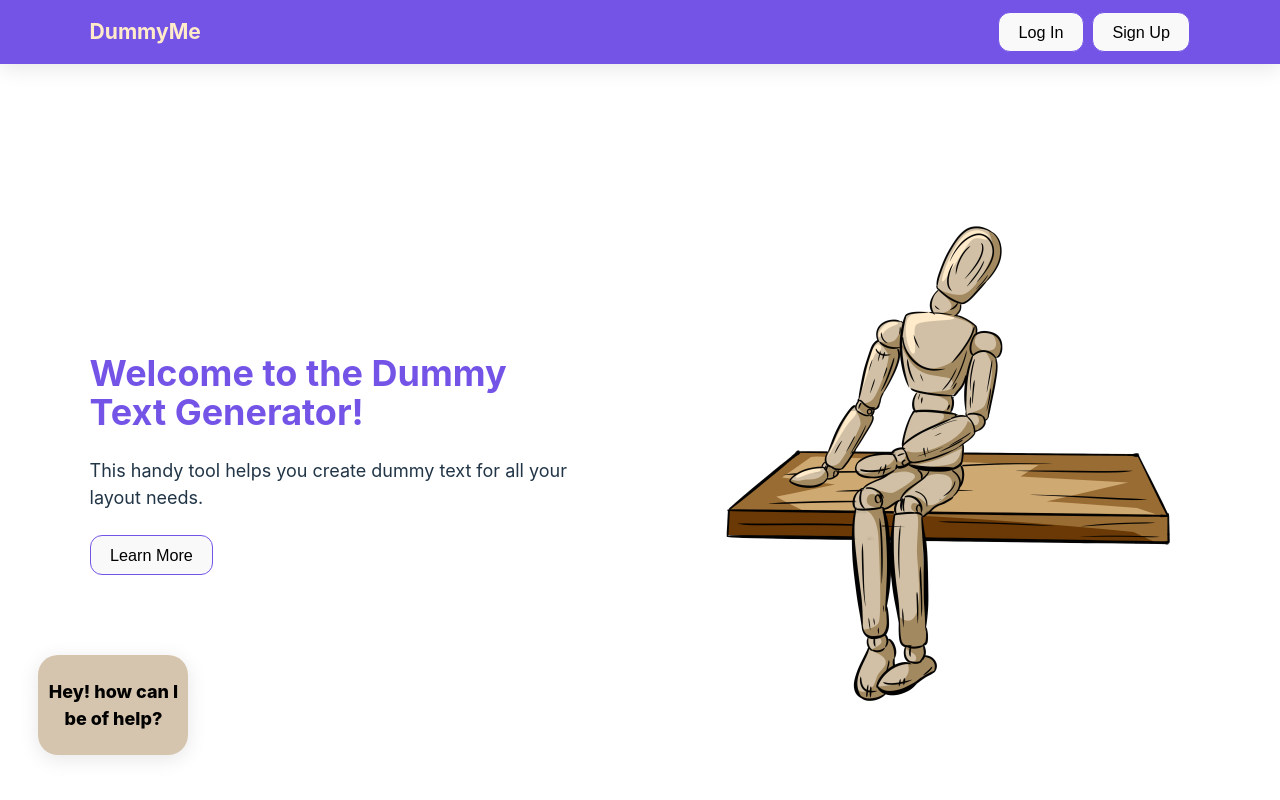
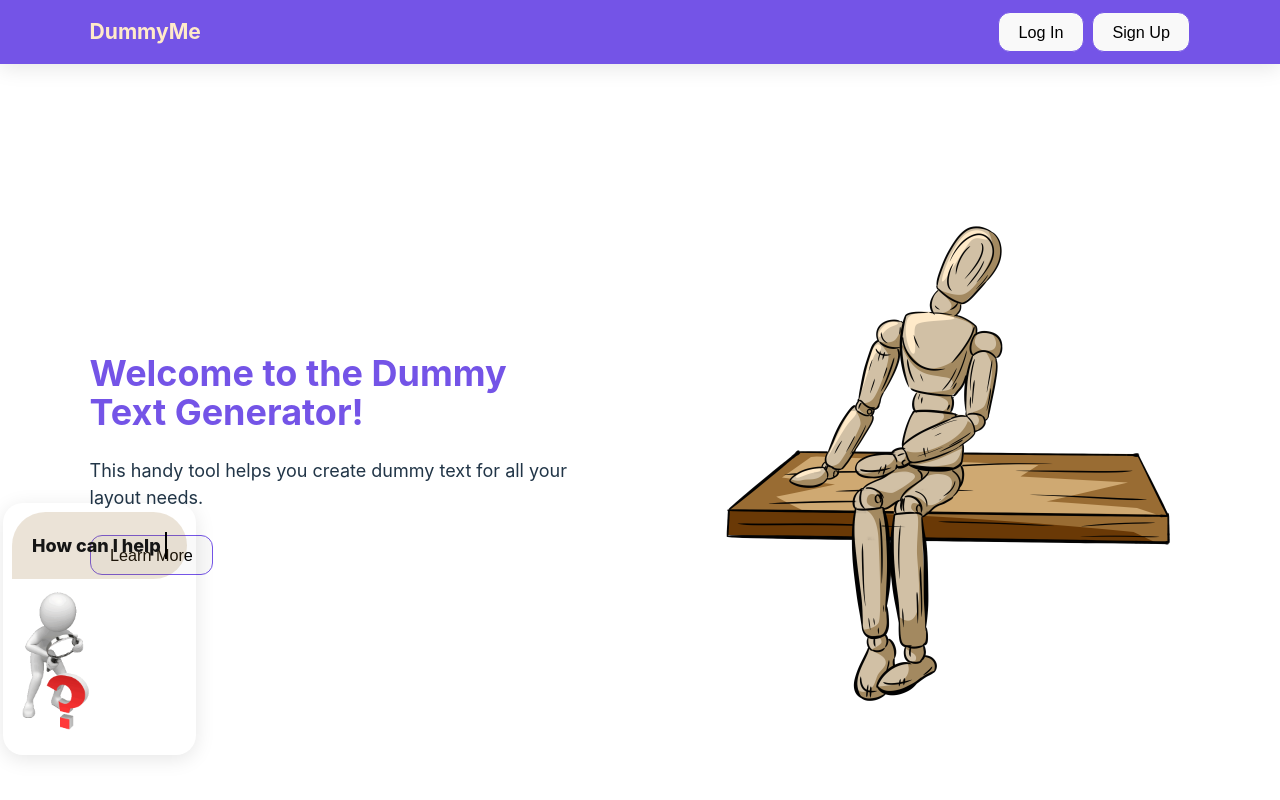
Before and after one commit to isonguyom/dummyMe, a React (Vite) app: page / in a window 1280 px wide. Shown: the top 800 px of the page. Built offline with nearby package versions, Linux system fonts and the light colour scheme.

Commit message:
multiple push

```diff
--- a/src/App.css
+++ b/src/App.css
@@ -3,18 +3,78 @@ width: 100%;
 }
 
 .Assistant {
-  background: #996d3365;
+  /* background: #996d3365; */
   box-shadow: 0px 4px 20px 0px rgba(0, 0, 0, 0.10);
   border-radius: 20px;
   padding: 0.5em;
-  display: flex;
+  display: grid;
   justify-content: center;
   align-items: center;
   position: fixed;
-  color: black;
+  color: #151515;
   font-weight: 800;
   text-align: center;
-  transition: all 0.5s ease-in-out;
+  transition: all 0.3s ease-in-out;
+  cursor: pointer;
+  pointer-events: none;
+  height: fit-content;
+  width: fit-content;
+}
+
+.Assistant img {
+  display: block;
+  width: 100px;
+}
+
+.assistant-text-container {
+  opacity: 0;
+  width: 0;
+  padding: 20px;
+  height: fit-content;
+  background: #996d3331;
+  border-radius: 40px;
+  border-bottom-left-radius: 0;
+  animation: typing 2s steps(40, end) forwards, blink-caret 0.5s infinite;
+}
+
+.assistant-text {
+  border-right: 2px solid #000;
+  padding-right: 4px;
+  animation: typing-text 2s steps(40, end) forwards, blink-caret 0.5s infinite;
+}
+
+@keyframes typing {
+  from {
+    width: 0;
+    opacity: 0;
+  }
+
+  to {
+    width: 100%;
+    opacity: 1;
+  }
+}
+
+@keyframes typing-text {
+  from {
+    width: 0;
+  }
+
+  to {
+    width: 100%;
+  }
+}
+
+@keyframes blink-caret {
+
+  from,
+  to {
+    border-color: transparent;
+  }
+
+  50% {
+    border-color: #000;
+  }
 }
 
 .main-header {
@@ -26,7 +86,7 @@ width: 100%;
   color: #FFEAC9;
 }
 
-.header-btns > *:first-child{
+.header-btns>*:first-child {
   margin-right: 8px;
 }
 
@@ -41,7 +101,7 @@ margin-right: 8px;
   /* background: linear-gradient(#7454E7, #9DA4FF); */
 }
 
-.hero > div {
+.hero>div {
   width: 100%;
   max-width: 400px;
 }
@@ -65,12 +125,13 @@ margin-right: 8px;
   padding: 150px 7%;
 }
 
-.middle > div {
+.middle>div {
   box-shadow: 0px 4px 20px 0px rgba(0, 0, 0, 0.10);
   max-width: 300px;
   margin: auto;
   display: grid;
   gap: 12px;
+  padding: 12px;
 }
 
 .dummy-icons {
@@ -124,7 +185,7 @@ footer p {
     grid-template-columns: auto auto auto;
   }
 
-.hero > div {
+  .hero>div {
     max-width: 500px;
   }
 
--- a/src/App.jsx
+++ b/src/App.jsx
@@ -23,30 +23,26 @@ function Button({ onHover, onHoverEnd, text, message }) {
 }
 
 function App() {
-  const [message, setMessage] = useState('Hey! how can I be of help?');
+  const [message, setMessage] = useState('How can I help');
   const [assistantPosition, setAssistantPosition] = useState({ x: 3, y: 45 })
   const [isHovered, setIsHovered] = useState(false);
-  const [assistantSize, setAssistantSize] = useState({x: 150, y:100})
 
   const handleMouseEnter = (btn, hoverMessage) => {
-    // const maxX = window.innerWidth - 200;
-    // const maxY = window.innerHeight - 100;
-    // const xPosition = Math.min(maxX, Math.max(0, btn.clientX));
-    // const yPosition = Math.min(maxY, Math.max(0, btn.clientY));
-    const buttonPosition = { x: 9, y: 300}
-    const size = {x: 400, y: 100}
+    const maxX = window.innerWidth - 200;
+    const maxY = window.innerHeight - 100;
+    const xPosition = Math.min(maxX, Math.max(0, btn.clientX));
+    const yPosition = Math.min(maxY, Math.max(0, btn.clientY));
+    const buttonPosition = { x: xPosition, y: yPosition }
     setIsHovered(true)
 
     setAssistantPosition(buttonPosition)
-    setAssistantSize(size)
     setMessage(hoverMessage);
     setIsHovered(false)
     console.log(buttonPosition)
   };
 
   const handleMouseLeave = () => {
-    setMessage('Hey! how can I be of help?')
-    setAssistantSize({x: 150, y:100})
+    setMessage('How can I help')
     setAssistantPosition({ x: 3, y: 45 })
   };
 
@@ -92,7 +88,7 @@ function App() {
       <footer>
         <p>Please feel free to send us any additional dummy texts.</p>
         <Button onHover={handleMouseEnter} onHoverEnd={handleMouseLeave} text="Tip Us" message="Who doesn't like a tip" /></footer>
-      <Assistant message={message} position={assistantPosition} size={assistantSize} />
+      <Assistant message={message} position={assistantPosition} />
     </main>
   )
 }
--- a/src/components/Assistant.jsx
+++ b/src/components/Assistant.jsx
@@ -1,18 +1,20 @@
 /* eslint-disable react/prop-types */
 // import { useState } from 'react';
 
-function Assistant({ message, position, size }) {
+function Assistant({ message, position}) {
   // const [message, setMessage] = useState('');
 
   return (
     <div className="Assistant"
       style={{
-        left: `${position.x}%`,
+        left: `${position.x}px`,
         bottom: `${position.y}px`,
-        width: `${size.x}px`,
-       height: `${size.y}px`
       }}>
-      <p>{message}</p>
+      <div className="assistant-text-container">
+       <p className="assistant-text">{message}</p>
+       </div>
+      <img src="assistant.gif" alt="assistant"
+       />
     </div>
   );
 }
```
Also changed, not shown: public/assistant.gif (added). Lines whose indentation alone changed are shown as unchanged.
